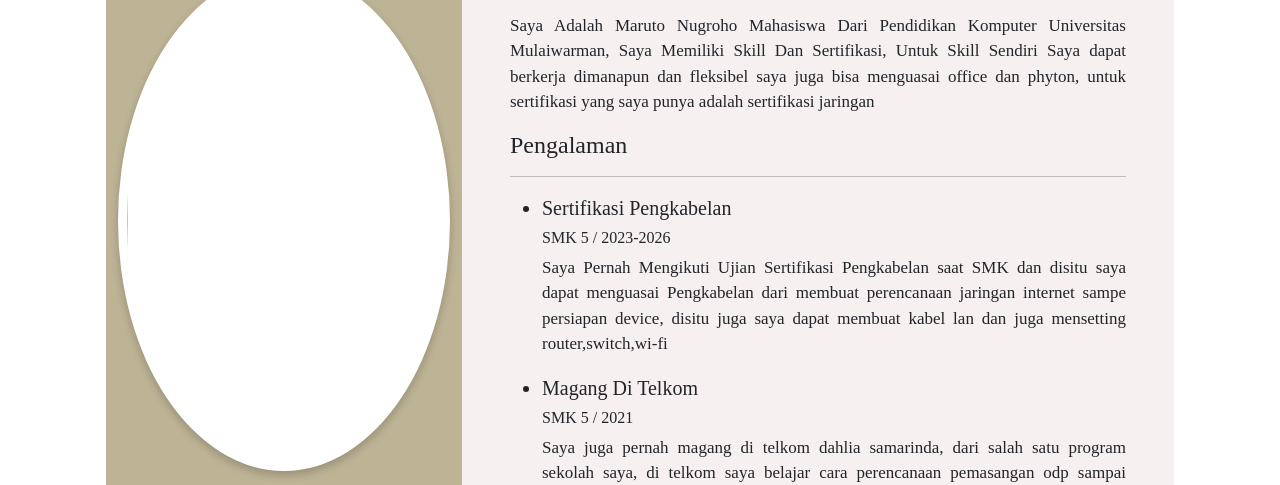
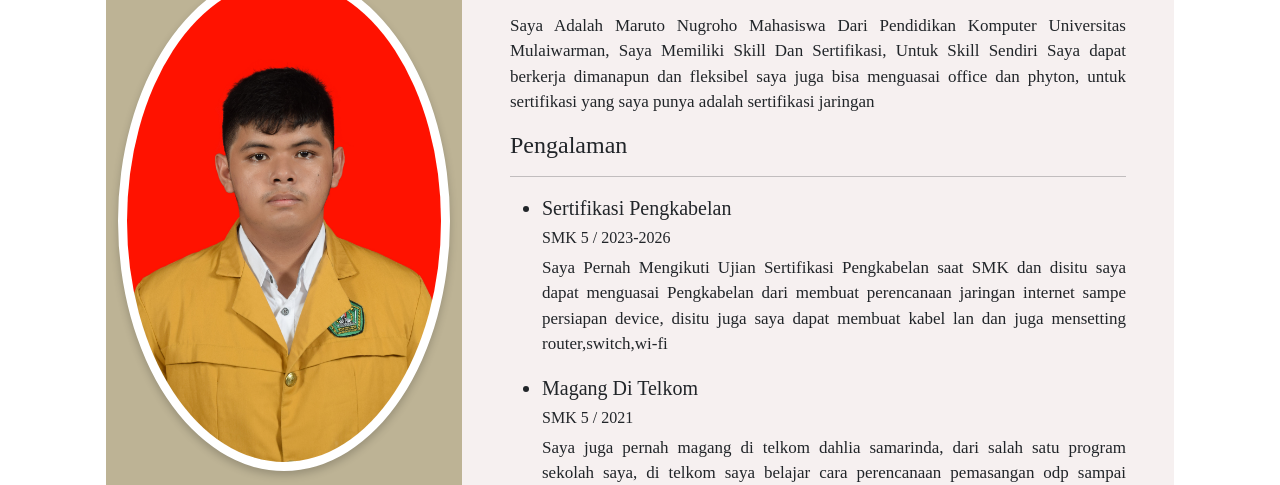
Before and after one commit to YuukiNT/TUGAS-PAW, a plain HTML site: page CV CIHUY BOOTSTRAP CUY/index.html in a window 1280 px wide. Shown: the part 172-657 px from the top of the page. Drawn offline with nearby package versions, Linux system fonts and the light colour scheme.

Commit message:
Update index.html

```diff
--- a/CV CIHUY BOOTSTRAP CUY/index.html
+++ b/CV CIHUY BOOTSTRAP CUY/index.html
@@ -25,7 +25,7 @@
         <!-- Foto dll -->
         <div class="col-4 text-center color">
           <div class="header-left">
-            <img src="2305176019.jpg" alt="" class="img-thumbnail rounded-circle mb-4 mt-4" />
+            <img src="CV Foto/2305176019.jpg" alt="" class="img-thumbnail rounded-circle mb-4 mt-4" />
             <h1>Maruto Nugroho</h1>
             <h4>Mahasiswa Pendikom</h4>
           </div>
```
